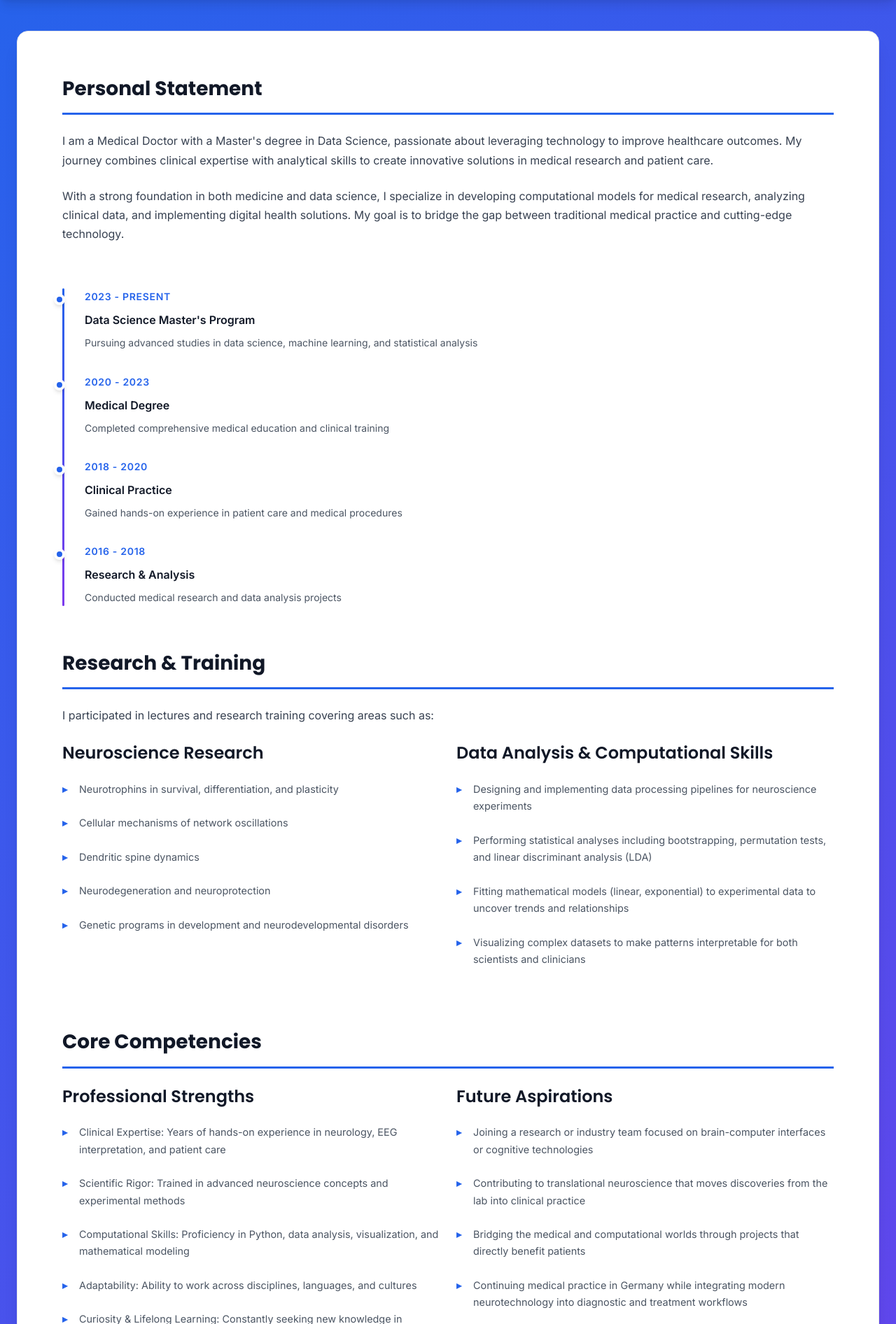
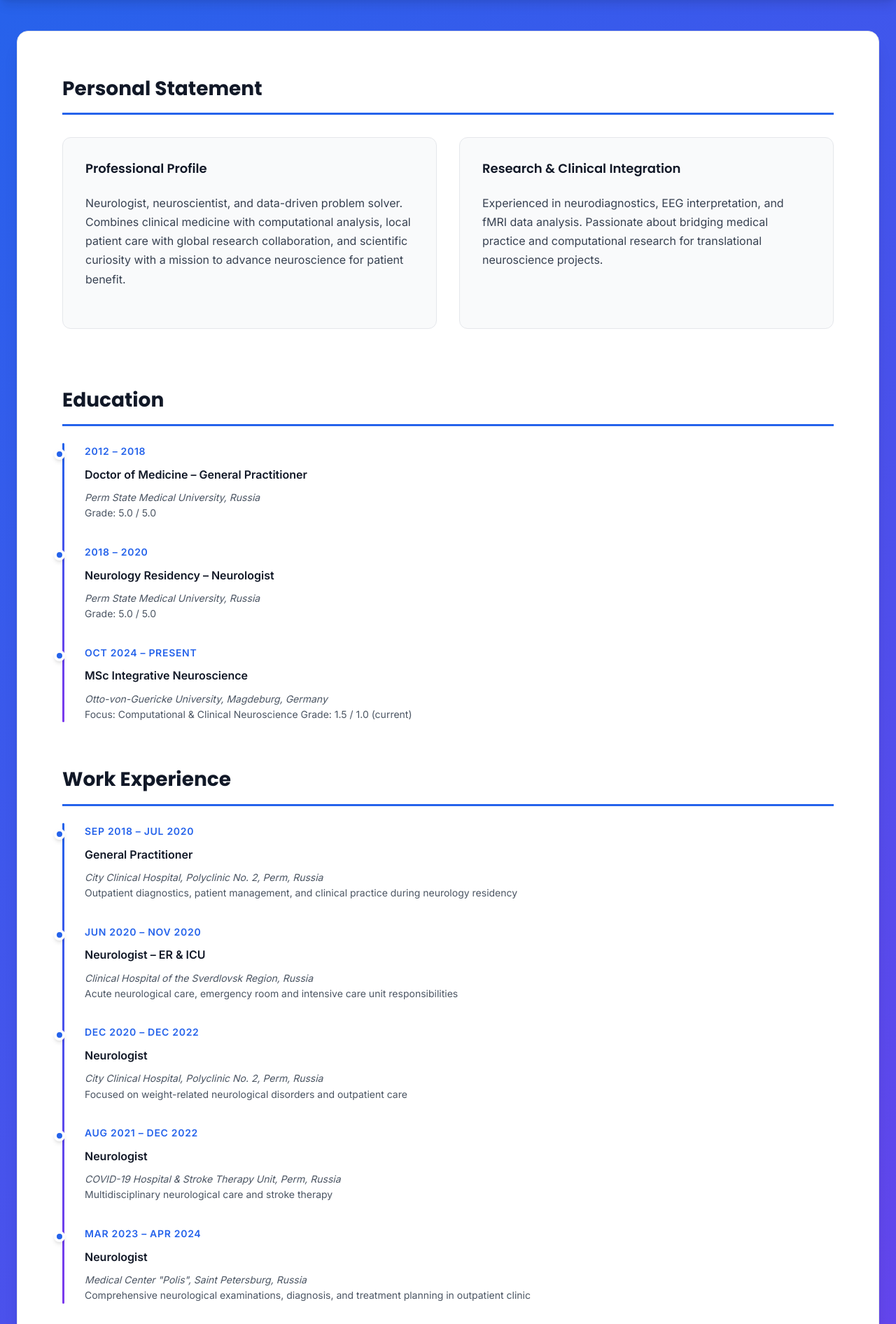
Before and after one commit to TatiOz/Tatiana, a Django app: page /about/ in a window 1280 px wide. Shown: the part 80-1972 px from the top of the page at 70% size. Run offline with Django 5.2, Linux system fonts and the light colour scheme; data that the repository does not hold is empty.

Commit message:
Changed home, skills, about and contact pages

```diff
--- a/static/css/style.css
+++ b/static/css/style.css
@@ -547,6 +547,7 @@ a:hover {
     border-left: 4px solid var(--primary-color);
     border: 1px solid var(--gray-200);
     transition: all 0.3s ease;
+    margin-bottom: 20px;
 }
 
 .skill-category:hover {
--- a/templates/main/about.html
+++ b/templates/main/about.html
@@ -7,193 +7,187 @@
 <div class="about-container">
     <div class="about-content">
         <!-- Personal Statement -->
+        <!-- Summary -->
         <div class="about-section">
             <h2 class="about-title">Personal Statement</h2>
-            <p class="about-text">
-                I am a Medical Doctor with a Master's degree in Data Science, passionate about leveraging technology
-                to improve healthcare outcomes. My journey combines clinical expertise with analytical skills to
-                create innovative solutions in medical research and patient care.
-            </p>
-            <p class="about-text">
-                With a strong foundation in both medicine and data science, I specialize in developing computational
-                models for medical research, analyzing clinical data, and implementing digital health solutions.
-                My goal is to bridge the gap between traditional medical practice and cutting-edge technology.
-            </p>
+            <div class="skills-grid">
+
+                <div class="skill-category">
+                    <h5 class="skill-category-title">Professional Profile</h5>
+                    <p class="about-text">
+                        Neurologist, neuroscientist, and data-driven problem solver. Combines clinical medicine with computational analysis, local patient care with global research collaboration, and scientific curiosity with a mission to advance neuroscience for patient benefit.
+                    </p>
+                </div>
+
+                <div class="skill-category">
+                    <h5 class="skill-category-title">Research & Clinical Integration</h5>
+                    <p class="about-text">
+                        Experienced in neurodiagnostics, EEG interpretation, and fMRI data analysis. Passionate about bridging medical practice and computational research for translational neuroscience projects.
+                    </p>
+                </div>
+
+            </div>
         </div>
 
         <!-- Professional Journey -->
+        <!-- Education Timeline -->
         <div class="about-section">
+            <h2 class="about-title">Education</h2>
             <div class="timeline">
+
+                <!-- Doctor of Medicine -->
                 <div class="timeline-item">
-                    <div class="timeline-date">2023 - Present</div>
-                    <div class="timeline-title">Data Science Master's Program</div>
+                    <div class="timeline-date">2012 – 2018</div>
+                    <div class="timeline-title">Doctor of Medicine – General Practitioner</div>
                     <div class="timeline-description">
-                        Pursuing advanced studies in data science, machine learning, and statistical analysis
+                        <em>Perm State Medical University, Russia</em><br>
+                        Grade: 5.0 / 5.0
                     </div>
                 </div>
+
+                <!-- Neurology Residency -->
                 <div class="timeline-item">
-                    <div class="timeline-date">2020 - 2023</div>
-                    <div class="timeline-title">Medical Degree</div>
+                    <div class="timeline-date">2018 – 2020</div>
+                    <div class="timeline-title">Neurology Residency – Neurologist</div>
                     <div class="timeline-description">
-                        Completed comprehensive medical education and clinical training
+                        <em>Perm State Medical University, Russia</em><br>
+                        Grade: 5.0 / 5.0
                     </div>
                 </div>
+
+                <!-- MSc Integrative Neuroscience -->
                 <div class="timeline-item">
-                    <div class="timeline-date">2018 - 2020</div>
-                    <div class="timeline-title">Clinical Practice</div>
+                    <div class="timeline-date">Oct 2024 – Present</div>
+                    <div class="timeline-title">MSc Integrative Neuroscience</div>
                     <div class="timeline-description">
-                        Gained hands-on experience in patient care and medical procedures
+                        <em>Otto-von-Guericke University, Magdeburg, Germany</em><br>
+                        Focus: Computational & Clinical Neuroscience
+                        Grade: 1.5 / 1.0 (current)
                     </div>
                 </div>
+
+            </div>
+        </div>
+
+        <!-- Work Experience Timeline -->
+        <div class="about-section">
+            <h2 class="about-title">Work Experience</h2>
+            <div class="timeline">
+
+                <!-- General Practitioner -->
                 <div class="timeline-item">
-                    <div class="timeline-date">2016 - 2018</div>
-                    <div class="timeline-title">Research & Analysis</div>
+                    <div class="timeline-date">Sep 2018 – Jul 2020</div>
+                    <div class="timeline-title">General Practitioner</div>
                     <div class="timeline-description">
-                        Conducted medical research and data analysis projects
+                        <em>City Clinical Hospital, Polyclinic No. 2, Perm, Russia</em><br>
+                        Outpatient diagnostics, patient management, and clinical practice during neurology residency
                     </div>
+                </div>
+
+                <!-- Neurologist – ER & ICU -->
+                <div class="timeline-item">
+                    <div class="timeline-date">Jun 2020 – Nov 2020</div>
+                    <div class="timeline-title">Neurologist – ER & ICU</div>
+                    <div class="timeline-description">
+                        <em>Clinical Hospital of the Sverdlovsk Region, Russia</em><br>
+                        Acute neurological care, emergency room and intensive care unit responsibilities
+                    </div>
+                </div>
+
+                <!-- Neurologist – Weight-related Disorders -->
+                <div class="timeline-item">
+                    <div class="timeline-date">Dec 2020 – Dec 2022</div>
+                    <div class="timeline-title">Neurologist</div>
+                    <div class="timeline-description">
+                        <em>City Clinical Hospital, Polyclinic No. 2, Perm, Russia</em><br>
+                        Focused on weight-related neurological disorders and outpatient care
+                    </div>
+                </div>
+
+                <!-- Neurologist – COVID-19 & Stroke Unit -->
+                <div class="timeline-item">
+                    <div class="timeline-date">Aug 2021 – Dec 2022</div>
+                    <div class="timeline-title">Neurologist</div>
+                    <div class="timeline-description">
+                        <em>COVID-19 Hospital & Stroke Therapy Unit, Perm, Russia</em><br>
+                        Multidisciplinary neurological care and stroke therapy
+                    </div>
+                </div>
+
+                <!-- Neurologist – Outpatient Clinic -->
+                <div class="timeline-item">
+                    <div class="timeline-date">Mar 2023 – Apr 2024</div>
+                    <div class="timeline-title">Neurologist</div>
+                    <div class="timeline-description">
+                        <em>Medical Center "Polis", Saint Petersburg, Russia</em><br>
+                        Comprehensive neurological examinations, diagnosis, and treatment planning in outpatient clinic
+                    </div>
+                </div>
+
+            </div>
+        </div>
+
+
+
+        <!-- Core Competencies -->
+        <div class="about-section">
+            <h2 class="about-title">Core Competencies</h2>
+            <div class="skills-grid">
+
+                <!-- Clinical & Neuroscience -->
+                <div class="skill-category">
+                    <h5 class="skill-category-title">Clinical & Neuroscience Expertise</h5>
+                    <ul class="skill-list">
+                        <li class="skill-item">Neurology & EEG interpretation</li>
+                        <li class="skill-item">Patient diagnostics & care management</li>
+                        <li class="skill-item">Neurodegeneration & plasticity research</li>
+                    </ul>
+                </div>
+
+                <!-- Computational & Data Analysis -->
+                <div class="skill-category">
+                    <h5 class="skill-category-title">Computational & Data Skills</h5>
+                    <ul class="skill-list">
+                        <li class="skill-item">Python (OOP, pipelines, automation)</li>
+                        <li class="skill-item">FSL & FreeSurfer (fMRI preprocessing & analysis)</li>
+                        <li class="skill-item">Statistical analysis & data visualization</li>
+                        <li class="skill-item">Model fitting (linear, exponential)</li>
+                    </ul>
+                </div>
+
+            </div>
+        </div>
+
+
+
+
+        <!-- Personal Interests & Hobbies -->
+        <div class="about-section">
+            <h2 class="about-title">Personal Interests & Hobbies</h2>
+            <div class="row align-items-center">
+                <div class="col-md-4">
+                    <img src="{% static 'images/hike_hobby.jpg' %}" alt="Tatiana Ozhgibesova"
+                        style="width: 70%; border-radius: 10px; box-shadow: 0 4px 15px rgba(0,0,0,0.1);">
+                </div>
+                <div class="col-md-8">
+                    <div class="skill-category mt-3">
+                        <h5 class="skill-category-title">Outdoor Activities</h5>
+                        <p class="about-text">
+                            Enjoy hiking and outdoor adventures that inspire creativity, balance, and well-being.
+                        </p>
+                    </div>
+
+                    <div class="skill-category mt-3">
+                        <h5 class="skill-category-title">Science & Learning</h5>
+                        <p class="about-text">
+                            Passionate about reading scientific literature, staying updated on medical and data science developments, and exploring new technologies for patient care.
+                        </p>
+                    </div>
+
                 </div>
             </div>
         </div>
 
-        <!-- Research & Training -->
-        <div class="about-section">
-            <h2 class="about-title">Research & Training</h2>
-            <p class="about-text">
-                I participated in lectures and research training covering areas such as:
-            </p>
-            <div class="row">
-                <div class="col-md-6">
-                    <h4>Neuroscience Research</h4>
-                    <ul class="skill-list">
-                        <li class="skill-item">Neurotrophins in survival, differentiation, and plasticity</li>
-                        <li class="skill-item">Cellular mechanisms of network oscillations</li>
-                        <li class="skill-item">Dendritic spine dynamics</li>
-                        <li class="skill-item">Neurodegeneration and neuroprotection</li>
-                        <li class="skill-item">Genetic programs in development and neurodevelopmental disorders</li>
-                    </ul>
-                </div>
-                <div class="col-md-6">
-                    <h4>Data Analysis & Computational Skills</h4>
-                    <ul class="skill-list">
-                        <li class="skill-item">Designing and implementing data processing pipelines for neuroscience
-                            experiments</li>
-                        <li class="skill-item">Performing statistical analyses including bootstrapping, permutation
-                            tests, and linear discriminant analysis (LDA)</li>
-                        <li class="skill-item">Fitting mathematical models (linear, exponential) to experimental data to
-                            uncover trends and relationships</li>
-                        <li class="skill-item">Visualizing complex datasets to make patterns interpretable for both
-                            scientists and clinicians</li>
-                    </ul>
-                </div>
-            </div>
-        </div>
-
-        <!-- Core Competencies -->
-        <div class="about-section">
-            <h2 class="about-title">Core Competencies</h2>
-            <div class="row">
-                <div class="col-md-6">
-                    <h4>Professional Strengths</h4>
-                    <ul class="skill-list">
-                        <li class="skill-item">Clinical Expertise: Years of hands-on experience in neurology, EEG
-                            interpretation, and patient care</li>
-                        <li class="skill-item">Scientific Rigor: Trained in advanced neuroscience concepts and
-                            experimental methods</li>
-                        <li class="skill-item">Computational Skills: Proficiency in Python, data analysis,
-                            visualization, and mathematical modeling</li>
-                        <li class="skill-item">Adaptability: Ability to work across disciplines, languages, and cultures
-                        </li>
-                        <li class="skill-item">Curiosity & Lifelong Learning: Constantly seeking new knowledge in
-                            neuroscience, medicine, and technology</li>
-                    </ul>
-                </div>
-                <div class="col-md-6">
-                    <h4>Future Aspirations</h4>
-                    <ul class="skill-list">
-                        <li class="skill-item">Joining a research or industry team focused on brain-computer interfaces
-                            or cognitive technologies</li>
-                        <li class="skill-item">Contributing to translational neuroscience that moves discoveries from
-                            the lab into clinical practice</li>
-                        <li class="skill-item">Bridging the medical and computational worlds through projects that
-                            directly benefit patients</li>
-                        <li class="skill-item">Continuing medical practice in Germany while integrating modern
-                            neurotechnology into diagnostic and treatment workflows</li>
-                    </ul>
-                </div>
-            </div>
-        </div>
-
-        <!-- Summary -->
-        <div class="about-section">
-            <h2 class="about-title">Summary</h2>
-            <p class="about-text">
-                In summary, I am Tatiana Ozhgibesova—neurologist, neuroscientist, and data-driven problem solver.
-                My journey blends clinical medicine with computational analysis, local patient care with global research
-                collaboration, and scientific curiosity with a clear mission: to unlock the brain's secrets for the
-                benefit of patients and society.
-            </p>
-        </div>
-
-        <!-- Language Skills -->
-        <div class="about-section">
-            <h2 class="about-title">Language Skills</h2>
-            <div class="row">
-                <div class="col-md-4">
-                    <div class="skill-category">
-                        <h5 class="skill-category-title">Native</h5>
-                        <ul class="skill-list">
-                            <li class="skill-item">Russian</li>
-                            <li class="skill-item">Kazakh</li>
-                        </ul>
-                    </div>
-                </div>
-                <div class="col-md-4">
-                    <div class="skill-category">
-                        <h5 class="skill-category-title">Professional</h5>
-                        <ul class="skill-list">
-                            <li class="skill-item">English</li>
-                            <li class="skill-item">German</li>
-                        </ul>
-                    </div>
-                </div>
-                <div class="col-md-4">
-                    <div class="skill-category">
-                        <h5 class="skill-category-title">Learning</h5>
-                        <ul class="skill-list">
-                            <li class="skill-item">Spanish</li>
-                            <li class="skill-item">French</li>
-                        </ul>
-                    </div>
-                </div>
-            </div>
-        </div>
-
-        <!-- Personal Interests & Hobbies -->
-        <div class="about-section">
-            <h2 class="about-title">Personal Interests & Hobbies</h2>
-            <div class="row">
-                <div class="col-md-4">
-                    <img src="{% static 'images/main_page.png' %}" alt="Tatiana Ozhgibesova"
-                        style="width: 100%; border-radius: 10px; box-shadow: 0 4px 15px rgba(0,0,0,0.1);">
-                </div>
-                <div class="col-md-8">
-                    <p class="about-text">
-                        Beyond my professional pursuits, I enjoy hiking and outdoor activities that connect me with
-                        nature. These experiences provide balance and inspiration for my work in healthcare and
-                        technology.
-                    </p>
-                    <p class="about-text">
-                        I'm also passionate about reading scientific literature, staying updated with the latest
-                        developments in both medicine and data science, and exploring new technologies that can
-                        enhance patient care.
-                    </p>
-                    <div class="text-center mt-3">
-                        <img src="{% static 'images/hike_hobby.jpg' %}" alt="Hiking Hobby"
-                            style="width: 30%; border-radius: 10px; box-shadow: 0 4px 15px rgba(0,0,0,0.1);">
-                    </div>
-                </div>
-            </div>
-        </div>
     </div>
 </div>
 {% endblock %}
```
Also changed, not shown: templates/main/contact.html (+36 -21 lines), templates/main/home.html (+55 -39 lines), templates/main/skills.html (+83 -116 lines), 1 other file.
